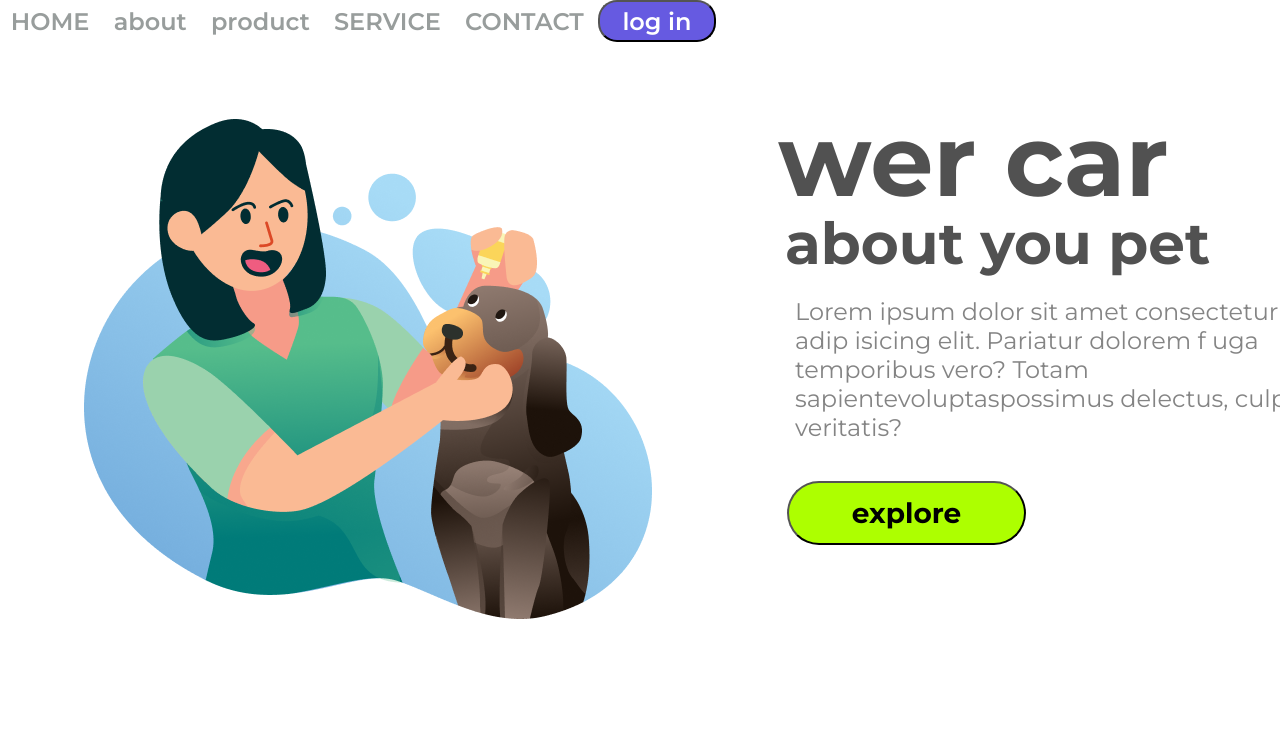
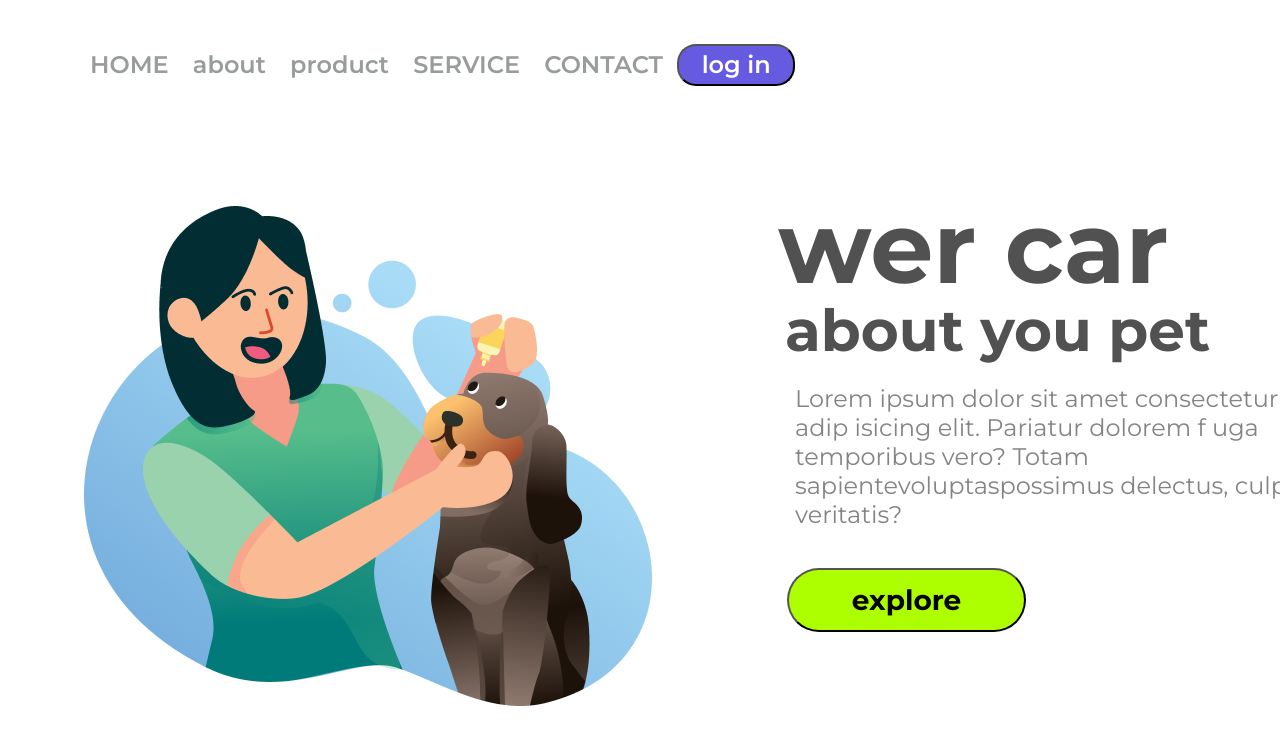
Before and after one commit to HIURY14/primeiro-projeto, a plain HTML site: page index.html in a window 1280 px wide. Shown: the top 744 px of the page. Drawn offline with Linux system fonts and the light colour scheme.

Commit message:
primeiro commit

```diff
--- a/index.html
+++ b/index.html
@@ -8,7 +8,7 @@
     <link rel="stylesheet" href="./styles.css">
     <link href="https://fonts.googleapis.com/css2?family=Montserrat:ital,wght@0,400;0,600;0,700;0,900;1,500&family=Oswald&display=swap"
     rel="stylesheet">
-    <title>projeto pet 0.</title>
+    <title>projeto pet</title>
 </head>
 <body>
 
--- a/styles.css
+++ b/styles.css
@@ -6,8 +6,8 @@
 }
 
 header{
-    margin: 0.44px;
-    margin-left: 000.80px;
+    margin: 44px;
+    margin-left: 80px;
 
 }
 
```
